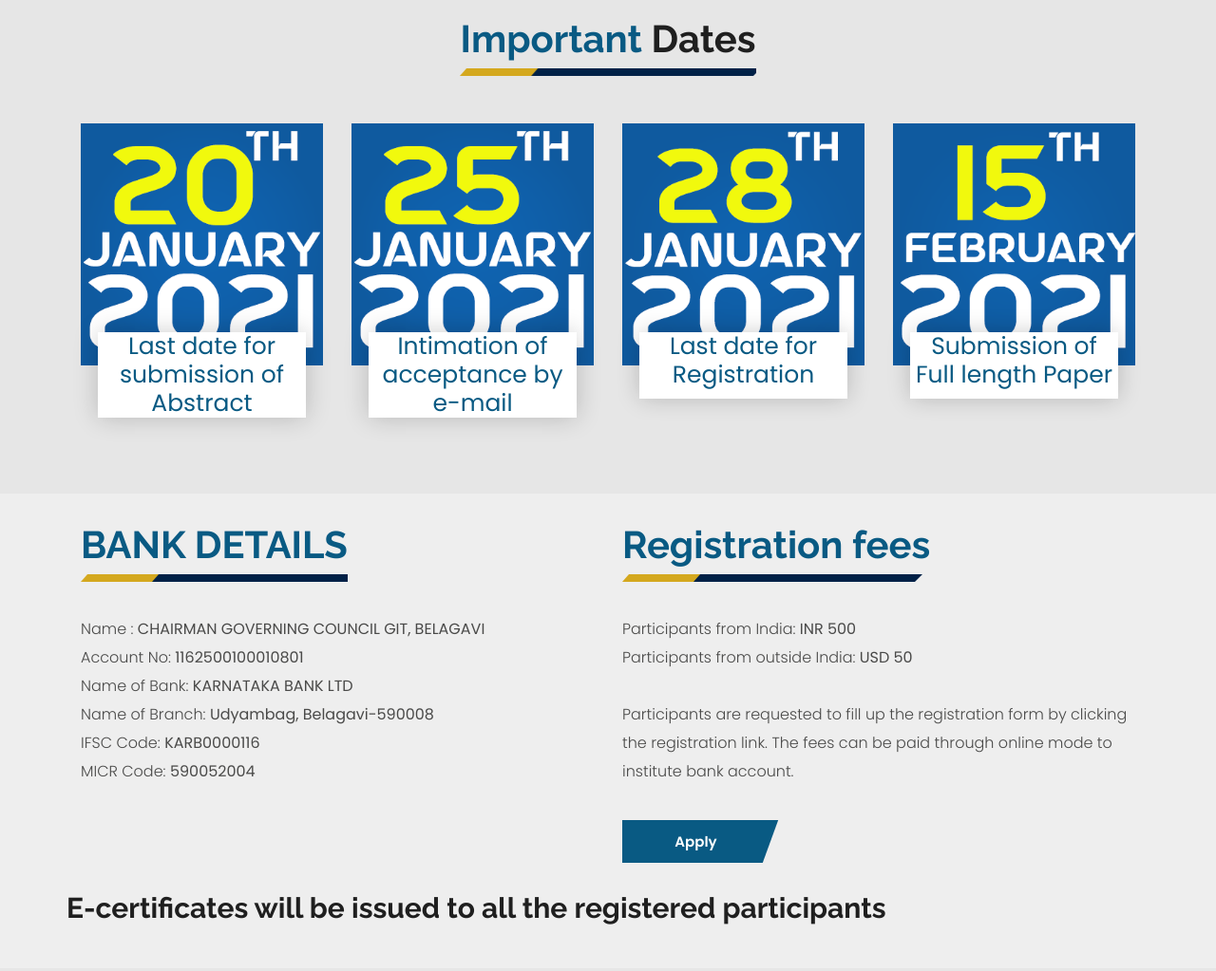
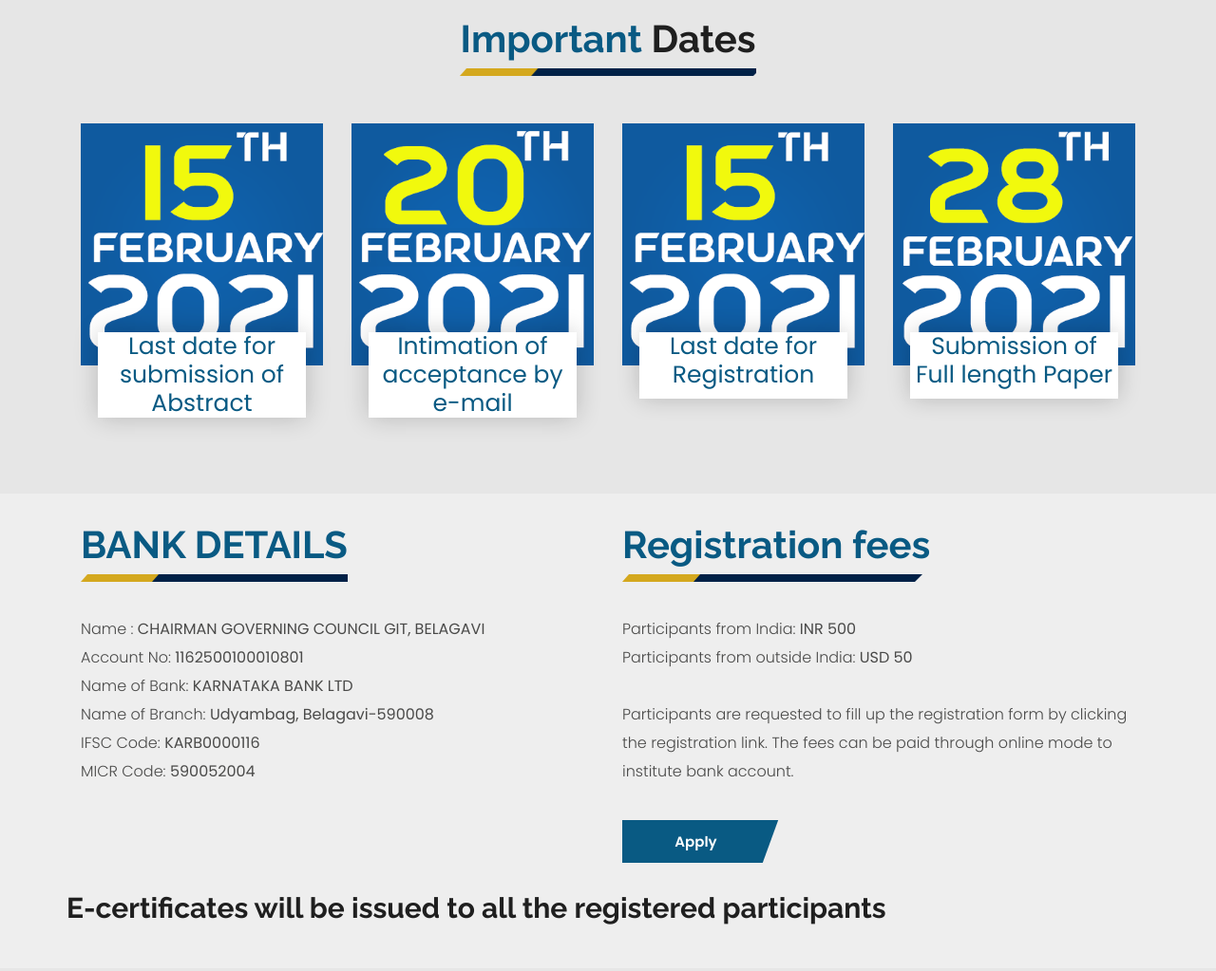
Before and after one commit to LazyWiz007/etwm.github.io, a plain HTML site: page index.html in a window 1280 px wide. Shown: the part 1300-2323 px from the top of the page at 95% size. Drawn offline with Linux system fonts and the light colour scheme.

Commit message:
dates updated

```diff
--- a/index.html
+++ b/index.html
@@ -173,25 +173,25 @@
         </div>
         <div class="col-md-3">
           <div class="full blog_img_popular">
-            <img class="img-responsive" src="images/p1.png" alt="#" />
+            <img class="img-responsive" src="images/15.png" alt="#" />
             <h4>Last date for submission of Abstract</h4>
           </div>
         </div>
         <div class="col-md-3">
           <div class="full blog_img_popular">
-            <img class="img-responsive" src="images/p2.png" alt="#" />
+            <img class="img-responsive" src="images/20.png" alt="#" />
             <h4>Intimation of acceptance by e-mail</h4>
           </div>
         </div>
         <div class="col-md-3">
           <div class="full blog_img_popular">
-            <img class="img-responsive" src="images/p3.png" alt="#" />
+            <img class="img-responsive" src="images/15.png" alt="#" />
             <h4>Last date for Registration</h4>
           </div>
         </div>
         <div class="col-md-3">
           <div class="full blog_img_popular">
-            <img class="img-responsive" src="images/p4.png" alt="#" />
+            <img class="img-responsive" src="images/28.png" alt="#" />
             <h4>Submission of Full length Paper</h4>
           </div>
         </div>
@@ -294,7 +294,7 @@
         <div class="col-md-6 layout_padding_2">
           <div class="full">
             <div class="heading_main text_align_left">
-              <h2><span>PAPER PRESENTATION (ONLINE)</h2>
+              <h2><span>PAPER PRESENTATION (ONLINE) AND PUBLICATION</h2>
             </div>
             <div class="full">
               <p>
```
Also changed, not shown: images/15.png (renamed from images/p4.png), images/20.png (added), images/28.png (added), images/p1.png (deleted), images/p2.png (deleted), images/p3.png (deleted).
